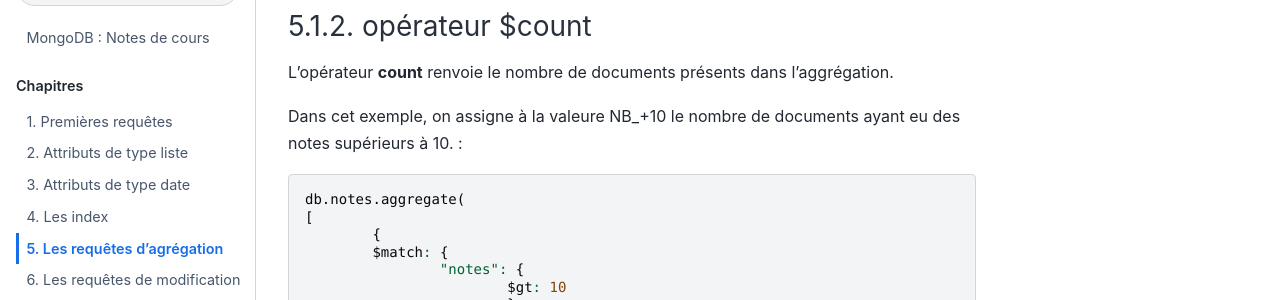
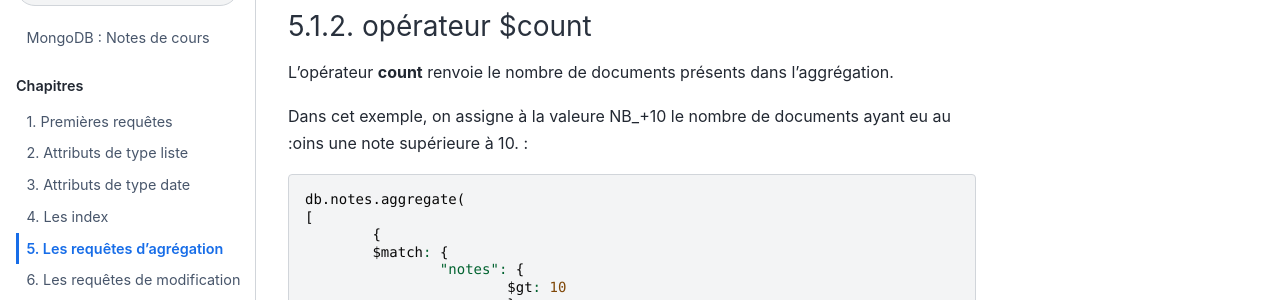
Before and after one commit to rtavenar/mongo_book, a Jupyter Book: the page built from content/05_agreg.md, in a window 1280 px wide and 900 px high, scrolled down 3573 px. Shown: the part 154-454 px from the top of the window. Built offline with Jupyter Book 1.0.4 settings and Sphinx 7.4.7 and the Sphinx Book theme 1.1.4, drawn with Linux system fonts in a browser that asks for light colours.

Commit message:
Update 05_agreg.md

````diff
--- a/content/05_agreg.md
+++ b/content/05_agreg.md
@@ -179,7 +179,7 @@ GROUP BY genre
 
 L'opérateur **count** renvoie le nombre de documents présents dans l'aggrégation.
 
-Dans cet exemple, on assigne à la valeure NB_+10 le nombre de documents ayant eu des notes supérieurs à 10. :
+Dans cet exemple, on assigne à la valeure NB_+10 le nombre de documents ayant eu au :oins une note supérieure à 10. :
 
 ```javascript
 db.notes.aggregate(
````
